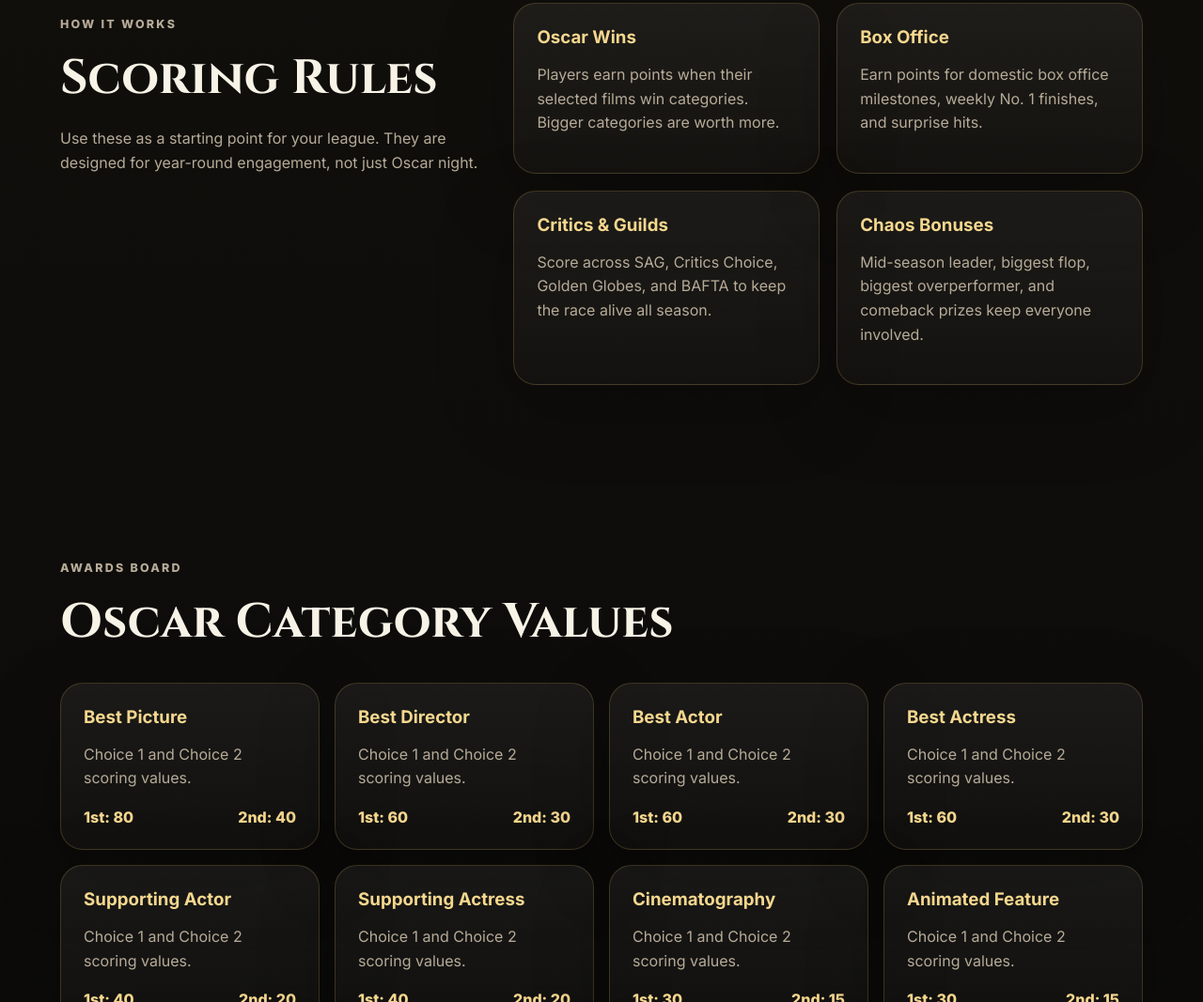
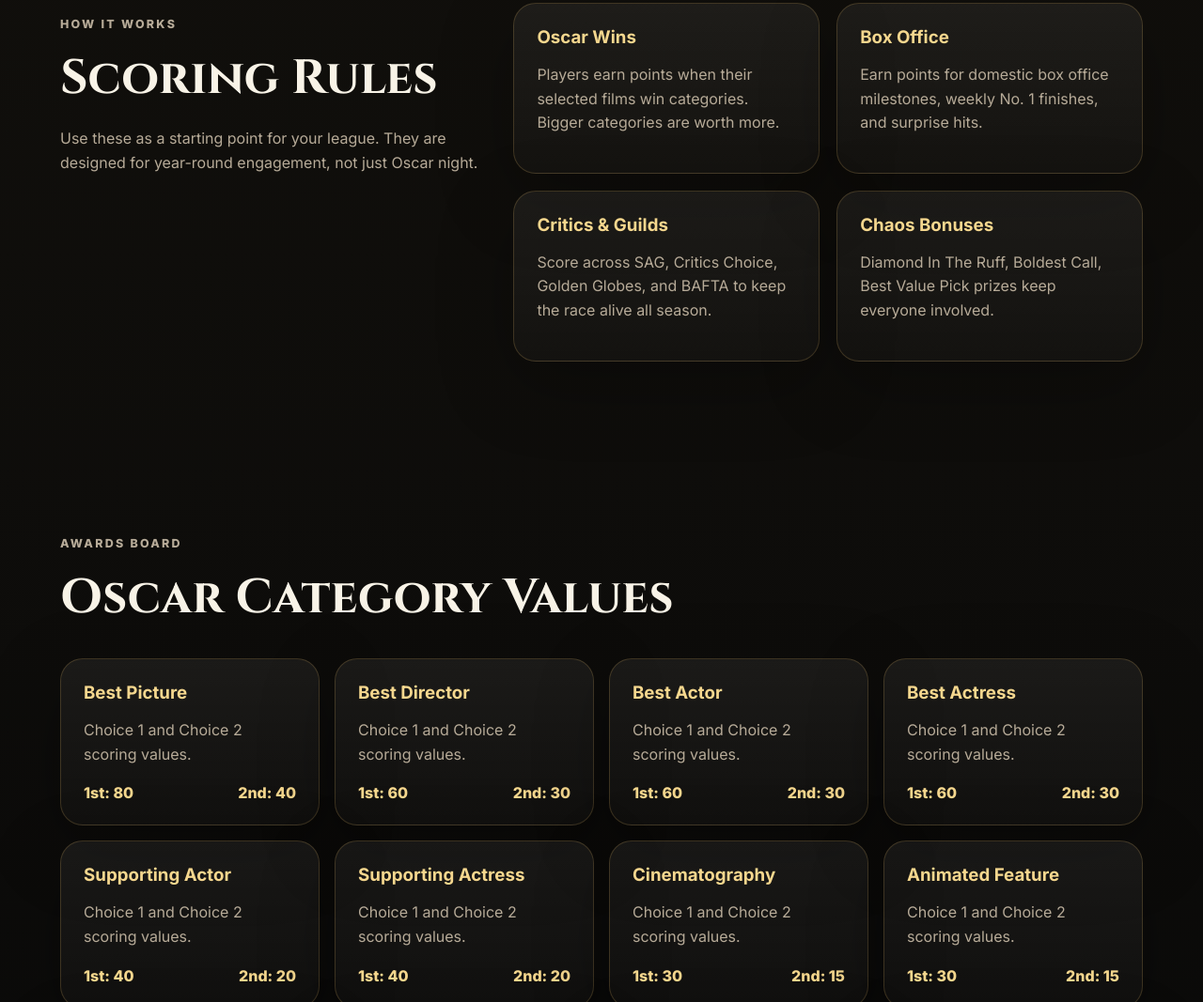
Before and after one commit to Watts886/Watts886.github.io, a plain HTML site: page index.html in a window 1280 px wide. Shown: the part 2159-3226 px from the top of the page at 94% size. Drawn offline with Linux system fonts and the light colour scheme.

Commit message:
Update index.html

```diff
--- a/index.html
+++ b/index.html
@@ -93,7 +93,7 @@
         </article>
         <article class="rule-card">
           <h3>Chaos Bonuses</h3>
-          <p>Mid-season leader, biggest flop, biggest overperformer, and comeback prizes keep everyone involved.</p>
+          <p>Diamond In The Ruff, Boldest Call, Best Value Pick prizes keep everyone involved.</p>
         </article>
       </div>
     </section>
```
